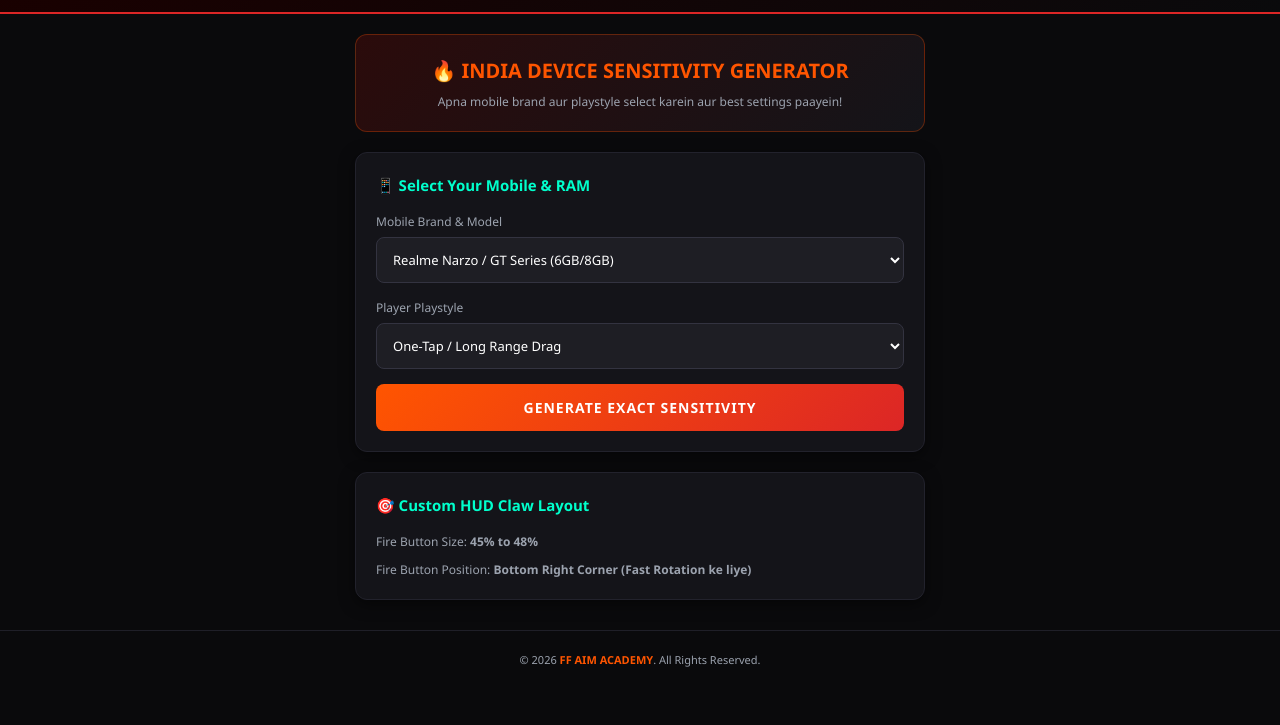
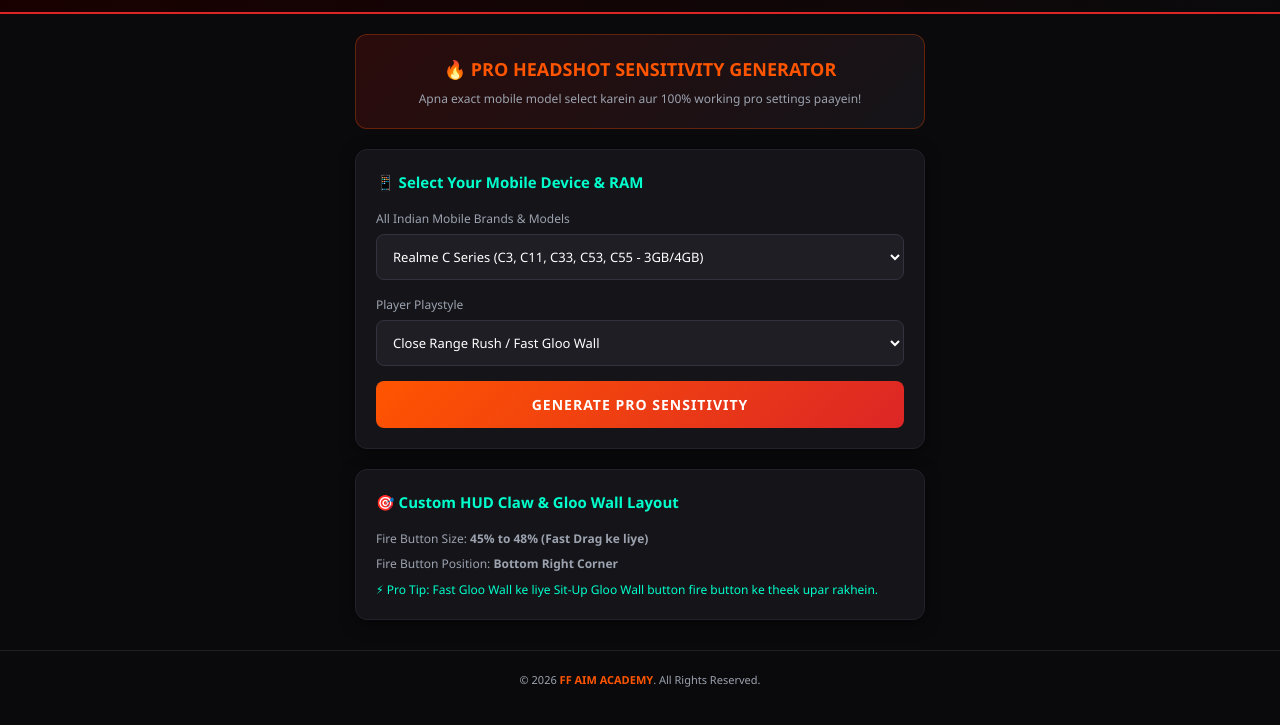
Before and after one commit to mdarbajrahaman-maker/ff-aim-academy, a plain HTML site: page index.html in a window 1280 px wide. Shown: the part 63-788 px from the top of the page. Drawn offline with Linux system fonts and the light colour scheme.

Commit message:
Update device sensitivity generator content and styles

```diff
--- a/index.html
+++ b/index.html
@@ -84,7 +84,7 @@
         }
 
         .hero h2 {
-            font-size: 20px;
+            font-size: 18px;
             color: var(--primary);
             margin-bottom: 5px;
         }
@@ -209,38 +209,44 @@
     <div class="container">
 
         <div class="hero">
-            <h2>🔥 INDIA DEVICE SENSITIVITY GENERATOR</h2>
-            <p>Apna mobile brand aur playstyle select karein aur best settings paayein!</p>
+            <h2>🔥 PRO HEADSHOT SENSITIVITY GENERATOR</h2>
+            <p>Apna exact mobile model select karein aur 100% working pro settings paayein!</p>
         </div>
 
         <div class="card">
-            <h3>📱 Select Your Mobile & RAM</h3>
+            <h3>📱 Select Your Mobile Device & RAM</h3>
 
             <div class="form-group">
-                <label>Mobile Brand & Model</label>
+                <label>All Indian Mobile Brands & Models</label>
                 <select id="deviceSelect">
-                    <optgroup label="Realme">
-                        <option value="realme_high">Realme Narzo / GT Series (6GB/8GB)</option>
-                        <option value="realme_mid">Realme C Series / 9 / 10 / 11 (4GB/6GB)</option>
+                    <optgroup label="--- REALME ---">
+                        <option value="realme_c">Realme C Series (C3, C11, C33, C53, C55 - 3GB/4GB)</option>
+                        <option value="realme_mid">Realme 9 / 10 / 11 / 12 Series (4GB/6GB)</option>
+                        <option value="realme_high">Realme Narzo & GT Series (6GB/8GB/12GB)</option>
                     </optgroup>
-                    <optgroup label="Samsung">
-                        <option value="samsung_m">Samsung Galaxy M34 / M54 / F54 (6GB/8GB)</option>
-                        <option value="samsung_a">Samsung Galaxy A14 / A34 / A54</option>
+                    <optgroup label="--- SAMSUNG ---">
+                        <option value="samsung_low">Samsung Galaxy A14 / M13 / F14 (4GB)</option>
+                        <option value="samsung_mid">Samsung Galaxy A34 / M34 / F34 (6GB/8GB)</option>
+                        <option value="samsung_high">Samsung Galaxy A54 / M54 / S Series Ultra</option>
                     </optgroup>
-                    <optgroup label="Redmi / Poco">
-                        <option value="poco_x">Poco X5 / X6 / F5 Pro</option>
-                        <option value="redmi_note">Redmi Note 12 / 13 Pro (6GB/8GB)</option>
-                        <option value="redmi_budget">Redmi 12 / A2 (Low-End 4GB)</option>
+                    <optgroup label="--- REDMI & POCO ---">
+                        <option value="redmi_budget">Redmi 10 / 12 / A2 / A3 (Low-End 3GB/4GB)</option>
+                        <option value="redmi_note">Redmi Note 10 / 11 / 12 / 13 Pro (6GB/8GB)</option>
+                        <option value="poco_series">Poco M4/M6, X5/X6 Pro, F5/F6 (Gaming Series)</option>
                     </optgroup>
-                    <optgroup label="Vivo / Oppo">
-                        <option value="vivo_v">Vivo V29 / V30 / T2 Pro</option>
-                        <option value="oppo_reno">Oppo Reno 10 / 11 Series</option>
+                    <optgroup label="--- VIVO & OPPO ---">
+                        <option value="vivo_y">Vivo Y Series & Oppo A Series (Budget)</option>
+                        <option value="vivo_v">Vivo V29 / V30 / T2 / T3 Pro Series</option>
+                        <option value="oppo_reno">Oppo Reno 8 / 9 / 10 / 11 Series</option>
                     </optgroup>
-                    <optgroup label="OnePlus">
-                        <option value="oneplus_nord">OnePlus Nord CE 3 / 4 / 11R</option>
+                    <optgroup label="--- ONEPLUS ---">
+                        <option value="oneplus_series">OnePlus Nord CE 3/4, 11R, 12R (Smooth 90FPS)</option>
                     </optgroup>
-                    <optgroup label="Apple iPhone">
-                        <option value="iphone">iPhone 11, 12, 13, 14, 15 Series</option>
+                    <optgroup label="--- APPLE iPHONE ---">
+                        <option value="iphone_series">Apple iPhone 11, 12, 13, 14, 15, 16 Series</option>
+                    </optgroup>
+                    <optgroup label="--- OTHERS (Moto, Infinix, Tecno) ---">
+                        <option value="others_budget">Moto G54, Infinix Note, Tecno Pova Series</option>
                     </optgroup>
                 </select>
             </div>
@@ -248,30 +254,31 @@
             <div class="form-group">
                 <label>Player Playstyle</label>
                 <select id="playstyle">
+                    <option value="rush">Close Range Rush / Fast Gloo Wall</option>
                     <option value="drag">One-Tap / Long Range Drag</option>
-                    <option value="rush">Close Range Rush Player</option>
                     <option value="balanced">Balanced All-Rounder</option>
                 </select>
             </div>
 
-            <button class="gen-btn" onclick="generateSensitivity()">Generate Exact Sensitivity</button>
+            <button class="gen-btn" onclick="generateSensitivity()">Generate Pro Sensitivity</button>
 
             <div class="result-box" id="resultBox">
-                <h4 style="color:var(--primary); margin-bottom:10px; font-size:14px;">✨ Best In-Game Settings (Max 200):</h4>
-                <div class="result-item"><span>General:</span> <b><span id="genVal">195</span></b> <button class="copy-single-btn" onclick="copyText('General')">Copy</button></div>
-                <div class="result-item"><span>Red Dot:</span> <b><span id="redVal">190</span></b> <button class="copy-single-btn" onclick="copyText('Red Dot')">Copy</button></div>
-                <div class="result-item"><span>2x Scope:</span> <b><span id="scope2Val">185</span></b> <button class="copy-single-btn" onclick="copyText('2x Scope')">Copy</button></div>
-                <div class="result-item"><span>4x Scope:</span> <b><span id="scope4Val">180</span></b> <button class="copy-single-btn" onclick="copyText('4x Scope')">Copy</button></div>
-                <div class="result-item"><span>AWA Scope:</span> <b><span id="awaVal">75</span></b> <button class="copy-single-btn" onclick="copyText('AWA Scope')">Copy</button></div>
+                <h4 style="color:var(--primary); margin-bottom:10px; font-size:14px;">✨ Pro In-Game Settings (Max 200):</h4>
+                <div class="result-item"><span>General:</span> <b><span id="genVal">196</span></b> <button class="copy-single-btn" onclick="copyText('General')">Copy</button></div>
+                <div class="result-item"><span>Red Dot:</span> <b><span id="redVal">192</span></b> <button class="copy-single-btn" onclick="copyText('Red Dot')">Copy</button></div>
+                <div class="result-item"><span>2x Scope:</span> <b><span id="scope2Val">188</span></b> <button class="copy-single-btn" onclick="copyText('2x Scope')">Copy</button></div>
+                <div class="result-item"><span>4x Scope:</span> <b><span id="scope4Val">185</span></b> <button class="copy-single-btn" onclick="copyText('4x Scope')">Copy</button></div>
+                <div class="result-item"><span>Sniper Scope:</span> <b><span id="awaVal">72</span></b> <button class="copy-single-btn" onclick="copyText('Sniper Scope')">Copy</button></div>
                 <div class="result-item"><span>Free Look:</span> <b><span id="freeVal">80</span></b> <button class="copy-single-btn" onclick="copyText('Free Look')">Copy</button></div>
-                <div class="result-item" style="border-top: 1px dashed rgba(255,255,255,0.2); margin-top:5px; padding-top:8px;"><span>Recommended DPI:</span> <b style="color:var(--accent);"><span id="dpiVal">550</span></b> <button class="copy-single-btn" onclick="copyText('DPI')">Copy</button></div>
+                <div class="result-item" style="border-top: 1px dashed rgba(255,255,255,0.2); margin-top:5px; padding-top:8px;"><span>Recommended DPI:</span> <b style="color:var(--accent);"><span id="dpiVal">580</span></b> <button class="copy-single-btn" onclick="copyText('DPI')">Copy</button></div>
             </div>
         </div>
 
         <div class="card">
-            <h3>🎯 Custom HUD Claw Layout</h3>
-            <p style="font-size:12px; color:var(--text-muted); margin-bottom:8px;">Fire Button Size: <b>45% to 48%</b></p>
-            <p style="font-size:12px; color:var(--text-muted);">Fire Button Position: <b>Bottom Right Corner (Fast Rotation ke liye)</b></p>
+            <h3>🎯 Custom HUD Claw & Gloo Wall Layout</h3>
+            <p style="font-size:12px; color:var(--text-muted); margin-bottom:6px;">Fire Button Size: <b>45% to 48% (Fast Drag ke liye)</b></p>
+            <p style="font-size:12px; color:var(--text-muted); margin-bottom:6px;">Fire Button Position: <b>Bottom Right Corner</b></p>
+            <p style="font-size:12px; color:var(--accent);">⚡ Pro Tip: Fast Gloo Wall ke liye Sit-Up Gloo Wall button fire button ke theek upar rakhein.</p>
         </div>
 
     </div>
@@ -283,14 +290,14 @@
     <script>
         function generateSensitivity() {
             const device = document.getElementById('deviceSelect').value;
-            let gen = 190, red = 185, s2 = 180, s4 = 175, awa = 70, free = 75, dpi = 550;
+            let gen = 195, red = 190, s2 = 185, s4 = 180, awa = 70, free = 75, dpi = 560;
 
-            if(device.includes('redmi_budget') || device.includes('samsung_m')) {
-                gen = 198; red = 195; s2 = 190; s4 = 185; dpi = 600;
+            if(device.includes('c') || device.includes('budget') || device.includes('low')) {
+                gen = 199; red = 196; s2 = 192; s4 = 188; dpi = 620;
             } else if(device.includes('iphone')) {
-                gen = 180; red = 175; s2 = 170; s4 = 165; dpi = 410;
-            } else if(device.includes('realme_high') || device.includes('poco_x')) {
-                gen = 192; red = 188; s2 = 182; s4 = 178; dpi = 540;
+                gen = 182; red = 178; s2 = 172; s4 = 168; dpi = 410;
+            } else if(device.includes('high') || device.includes('poco') || device.includes('oneplus')) {
+                gen = 194; red = 190; s2 = 184; s4 = 180; dpi = 550;
             }
 
             document.getElementById('genVal').innerText = gen;
@@ -309,4 +316,4 @@
         }
     </script>
 </body>
-</html>
+    </html>
```
